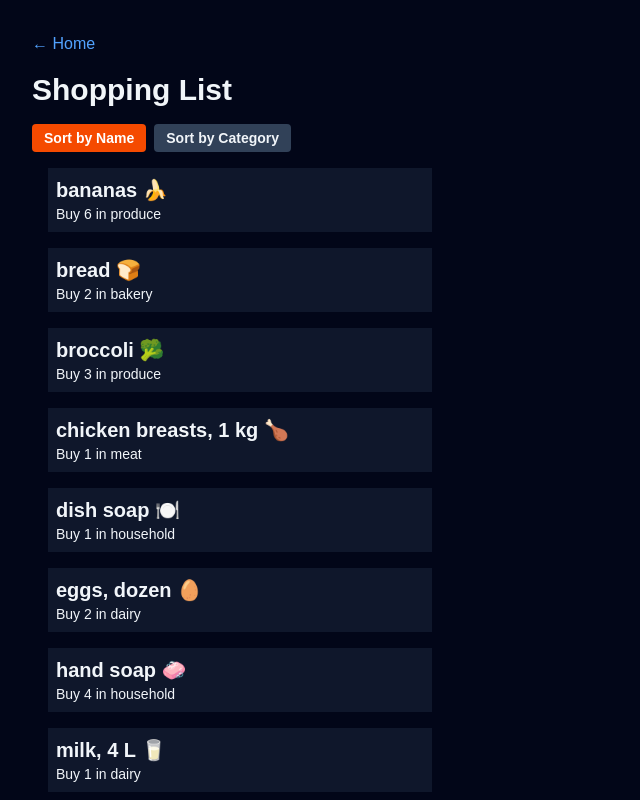
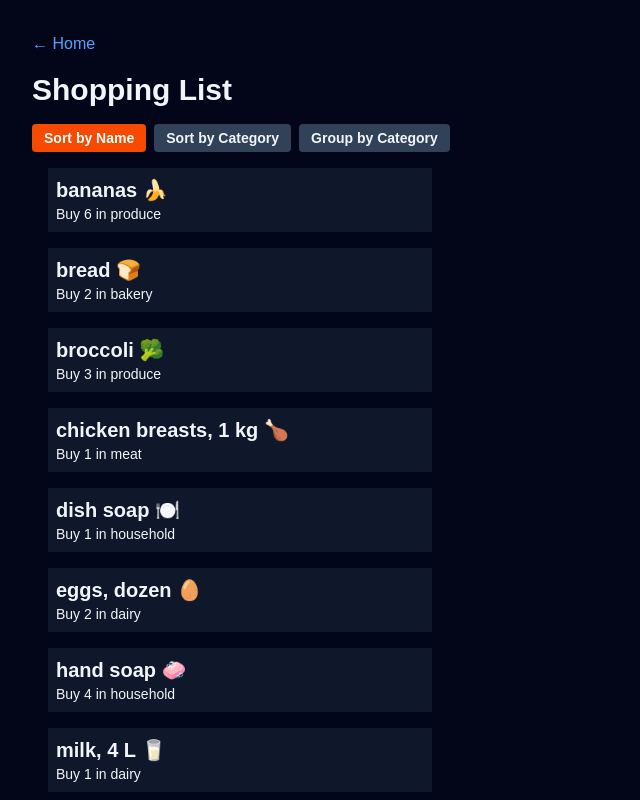
Before and after one commit to MatrixJava/cprg306-assignments, a Next.js app: page /week-5 in a window 1280 px wide. Shown: the top 800 px of the page, without its empty margins (0-640 px from the left). Built offline with nearby package versions, Linux system fonts and the light colour scheme.

Commit message:
Add separate group-by-category control in week 5 list

```diff
--- a/app/week-5/item-list.tsx
+++ b/app/week-5/item-list.tsx
@@ -4,14 +4,14 @@ import { useMemo, useState } from "react";
 import Item from "./item";
 import { items } from "./items";
 
-type SortBy = "name" | "category";
+type ViewMode = "name" | "category" | "grouped";
 
 export default function ItemList() {
-  const [sortBy, setSortBy] = useState<SortBy>("name");
+  const [viewMode, setViewMode] = useState<ViewMode>("name");
 
   const sortedItems = useMemo(() => {
     return [...items].sort((a, b) => {
-      if (sortBy === "name") {
+      if (viewMode === "name") {
         return a.name.localeCompare(b.name);
       }
 
@@ -22,7 +22,7 @@ export default function ItemList() {
 
       return a.name.localeCompare(b.name);
     });
-  }, [sortBy]);
+  }, [viewMode]);
 
   const groupedByCategory = useMemo(() => {
     return sortedItems.reduce<Record<string, typeof items>>((groups, item) => {
@@ -38,24 +38,32 @@ export default function ItemList() {
     <div>
       <div className="mb-4 flex gap-2">
         <button
-          onClick={() => setSortBy("name")}
+          onClick={() => setViewMode("name")}
           className={`rounded px-3 py-1 text-sm font-semibold ${
-            sortBy === "name" ? "bg-orange-600 text-white" : "bg-slate-700 text-slate-100"
+            viewMode === "name" ? "bg-orange-600 text-white" : "bg-slate-700 text-slate-100"
           }`}
         >
           Sort by Name
         </button>
         <button
-          onClick={() => setSortBy("category")}
+          onClick={() => setViewMode("category")}
           className={`rounded px-3 py-1 text-sm font-semibold ${
-            sortBy === "category" ? "bg-orange-600 text-white" : "bg-slate-700 text-slate-100"
+            viewMode === "category" ? "bg-orange-600 text-white" : "bg-slate-700 text-slate-100"
           }`}
         >
           Sort by Category
         </button>
+        <button
+          onClick={() => setViewMode("grouped")}
+          className={`rounded px-3 py-1 text-sm font-semibold ${
+            viewMode === "grouped" ? "bg-orange-600 text-white" : "bg-slate-700 text-slate-100"
+          }`}
+        >
+          Group by Category
+        </button>
       </div>
 
-      {sortBy === "name" ? (
+      {viewMode !== "grouped" ? (
         <ul>
           {sortedItems.map((item) => (
             <Item key={item.id} name={item.name} quantity={item.quantity} category={item.category} />
```
